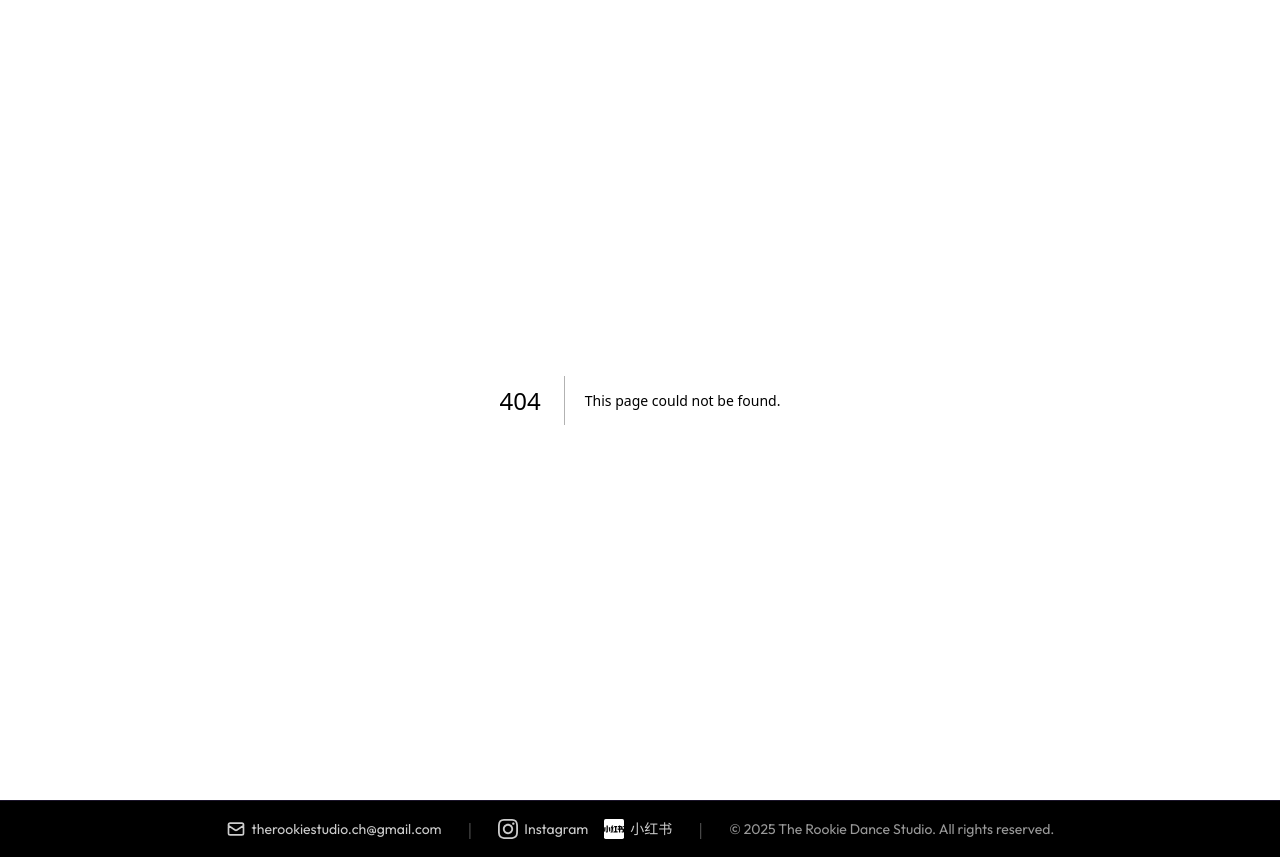
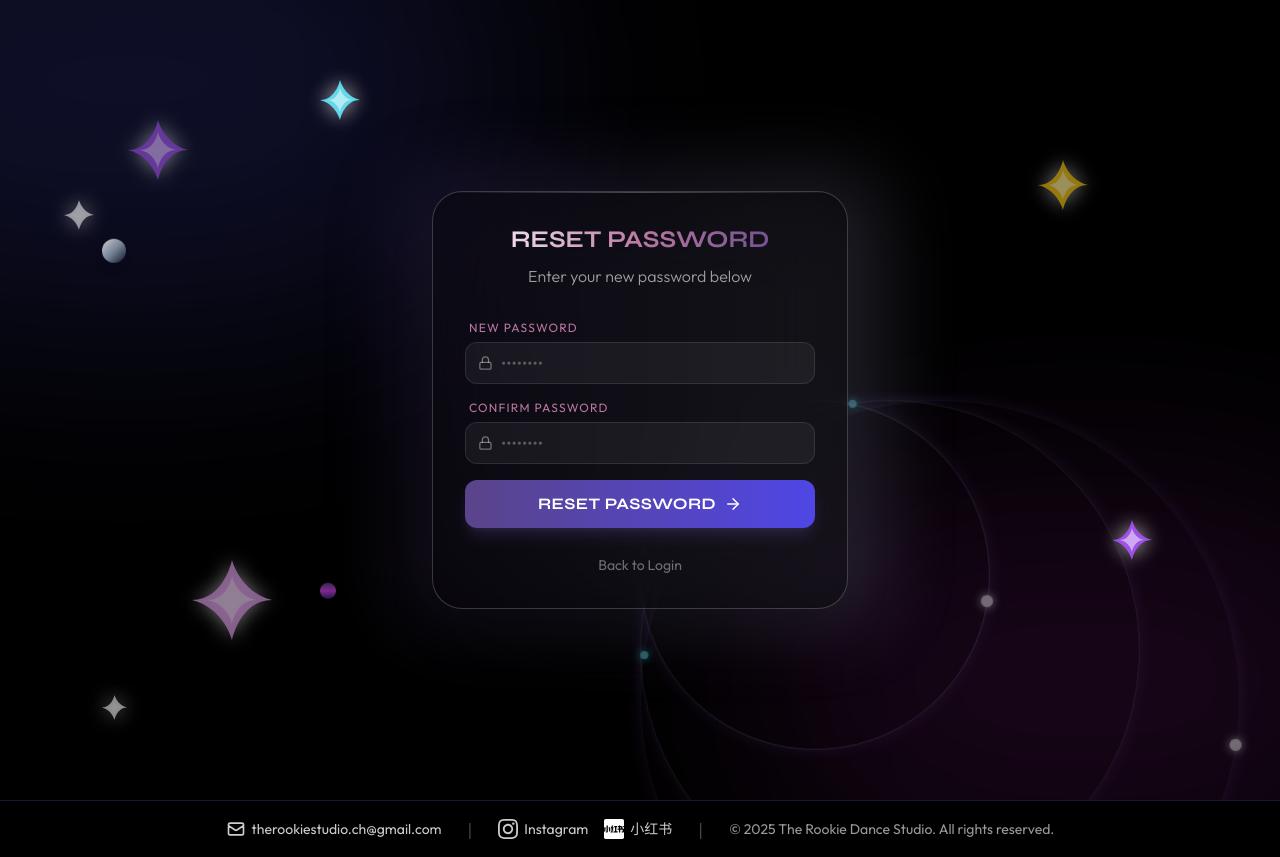
Before and after one commit to DarleneQing/The-Rookie-Dance-Studio, a Next.js app: page /reset-password in a window 1280 px wide. Before the commit this address had no page. Built offline with nearby package versions, Linux system fonts and the light colour scheme.

Commit message:
Move password reset page to public route and update redirect URL

```diff
--- a/src/app/auth/actions.ts
+++ b/src/app/auth/actions.ts
@@ -86,7 +86,7 @@ export async function resetPassword(prevState: unknown, formData: FormData): Pro
   }
 
   const { error } = await supabase.auth.resetPasswordForEmail(email, {
-    redirectTo: `${process.env.NEXT_PUBLIC_SITE_URL || 'http://localhost:3000'}/profile/update-password`,
+    redirectTo: `${process.env.NEXT_PUBLIC_SITE_URL || 'http://localhost:3000'}/reset-password`,
   })
 
   if (error) {
--- a/src/app/profile/update-password/page.tsx
+++ b/src/app/reset-password/page.tsx
@@ -7,7 +7,7 @@ import { createClient } from '@/lib/supabase/client';
 import { FloatingElements } from '@/components/auth/floating-elements';
 import { Lock, ArrowRight } from 'lucide-react';
 
-export default function UpdatePasswordPage() {
+export default function ResetPasswordPage() {
   const router = useRouter();
   const [password, setPassword] = useState('');
   const [confirmPassword, setConfirmPassword] = useState('');
@@ -51,9 +51,9 @@ export default function UpdatePasswordPage() {
 
       toast.success('Password updated successfully!');
 
-      // Redirect to profile after successful password update
+      // Redirect to login after successful password update
       setTimeout(() => {
-        router.push('/profile');
+        router.push('/login');
       }, 1000);
     } catch {
       toast.error('An unexpected error occurred. Please try again.');
@@ -80,7 +80,7 @@ export default function UpdatePasswordPage() {
 
           <div className="mb-8 text-center">
             <h2 className="font-syne font-bold text-2xl text-transparent bg-clip-text bg-gradient-to-r from-white via-rookie-pink to-rookie-purple mb-2">
-              UPDATE PASSWORD
+              RESET PASSWORD
             </h2>
             <p className="text-white/60 font-outfit font-light">
               Enter your new password below
@@ -140,7 +140,7 @@ export default function UpdatePasswordPage() {
                 <div className="w-5 h-5 border-2 border-white/30 border-t-white rounded-full animate-spin" />
               ) : (
                 <>
-                  UPDATE PASSWORD
+                  RESET PASSWORD
                   <ArrowRight size={18} className="group-hover:translate-x-1 transition-transform" />
                 </>
               )}
```
Also changed, not shown: .tasks/2025-12-16_1_enable_forget_password.md (added), .tasks/2025-12-16_3_admin-dashboard-enhancements.md (added).
